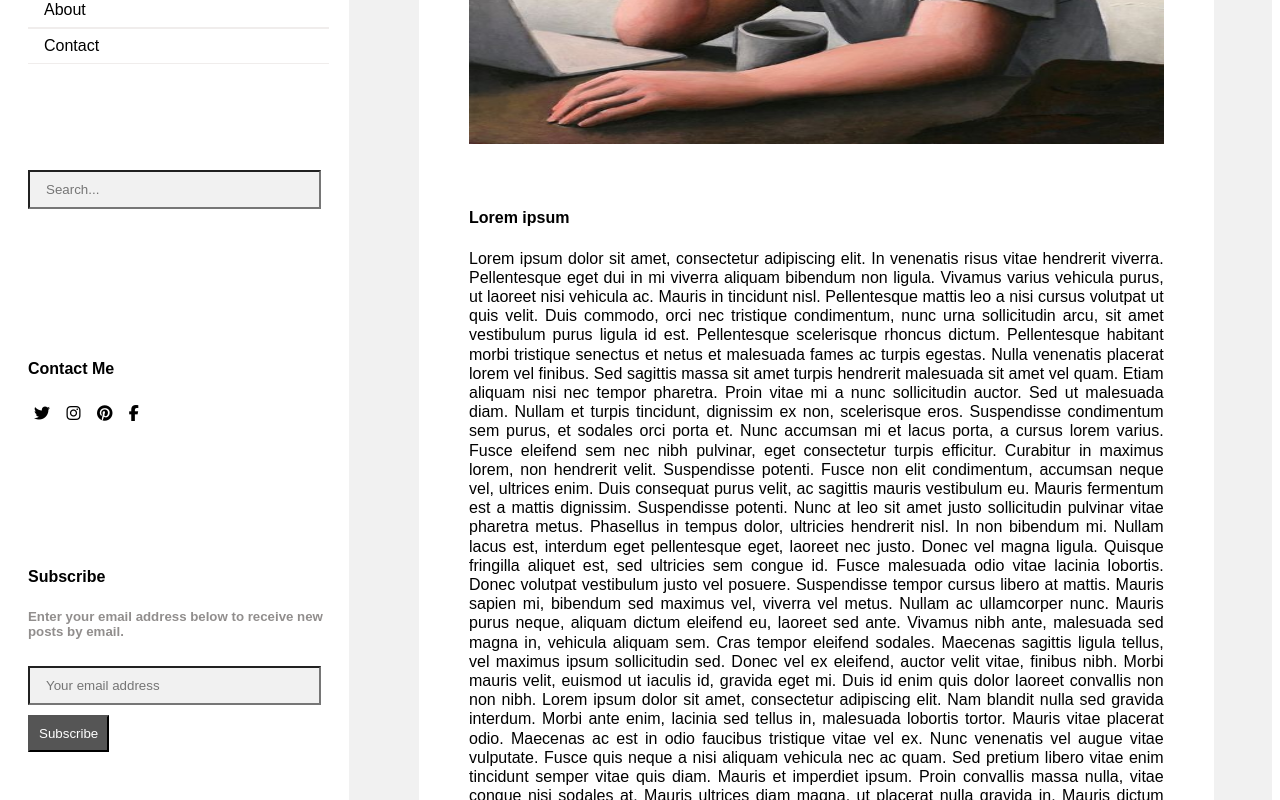
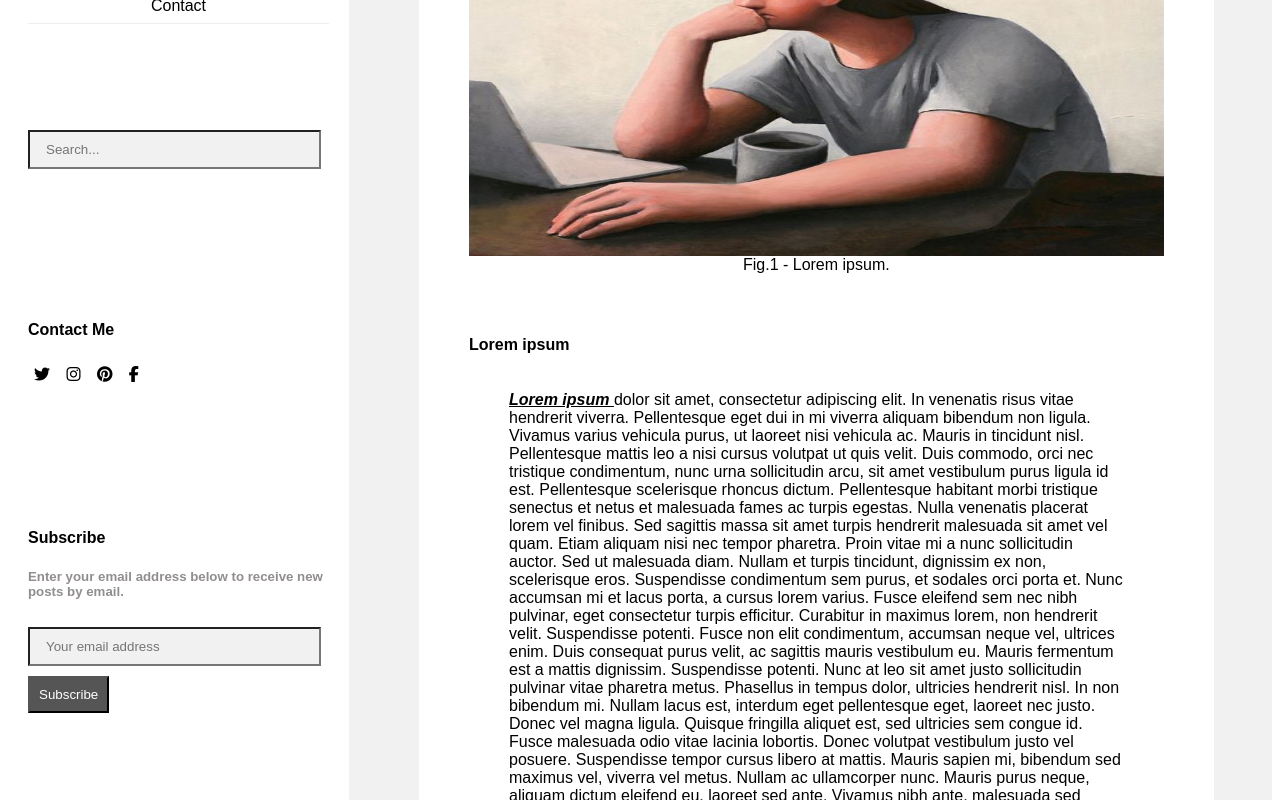
Before and after one commit to Reemfalah/PersonalBlog, a plain HTML site: page article.html in a window 1280 px wide. Shown: the part 240-1040 px from the top of the page. Drawn offline with Linux system fonts and the light colour scheme.

Commit message:
add missing requirement

```diff
--- a/article.html
+++ b/article.html
@@ -1,10 +1,9 @@
 <!DOCTYPE html>
 <html lang="en">
-
     <head>
-    <meta charset="UTF-8">
-    <meta name="viewport" content="width=device-width, initial-scale=1.0">
-    <link rel="stylesheet" href="css/style.css">
+        <meta charset="UTF-8" />
+        <meta name="viewport" content="width=device-width, initial-scale=1.0" />
+        <link rel="stylesheet" href="css/style.css" />
         <script src="https://kit.fontawesome.com/59e2805d8e.js" crossorigin="anonymous"></script>
 
         <title>Space - Reem's Blog</title>
@@ -12,40 +11,36 @@
 
     <body>
         <header>
-    </header>
-    <section>
-
-        <nav>
             <a class="Blogname" href="index.html">
                 <h1>Space</h1>
             </a>
             <h6 class="headtext">Reem Alharbi Blog</h6>
-            <ul>
+        </header>
+
+        <section class="section">
+            <nav>
+                <ul id="menu">
                     <li><a href="index.html">Home</a></li>
                     <li><a href="about.html">About</a></li>
                     <li><a href="contact.html">Contact </a></li>
                 </ul>
 
-            <input type="text" id="fname" name="fname" placeholder="Search..." size="30">
+                <input type="text" id="fname" name="fname" placeholder="Search..." size="30" />
                 <h4><span>Contact Me</span></h4>
                 <i><a class="fa fa-twitter icon" href="https://twitter.com"></a></i>
                 <i><a class="fa fa-instagram icon" href="https://www.instagram.com"></a></i>
                 <i><a class="fa fa-pinterest icon" href="https://www.pinterest.com"></a></i>
                 <i><a class="fa fa-facebook icon" href="https://www.facebook.com"></a></i>
 
-
-
                 <h4>Subscribe</h4>
-            <h5 class="textColor">Enter your email address below to receive new posts by email.</h5>
-            <input type="text" id="fnam" name="fnam" placeholder="Your email address" size="30"></br>
-
+                <h5 class="textColor">
+                    Enter your email address below to receive new posts by email.
+                </h5>
+                <input type="text" id="fnam" name="fnam" placeholder="Your email address" size="30" />
 
                 <a href="#">
                     <button class="Subscribe">Subscribe</button>
                 </a>
-
-
-
 
                 <h4>Latest posts</h4>
 
@@ -56,9 +51,9 @@
                         <li><a href="article.html">lorem ipsum </a></li>
                     </ul>
 
-                <br /> <br />
+                    <br />
+                    <br />
                     <h4>Archives</h4>
-
 
                     <select id="Month" name="Month">
                         <option value="Choose a Month">Choose a Month</option>
@@ -73,73 +68,43 @@
                         <option value="October">October</option>
                         <option value="November">November</option>
                         <option value="December">December</option>
-
                     </select>
                 </form>
-
             </nav>
 
             <article>
                 <div class="column">
-                <img src="IMG_0016.jpg" alt="Man With Coffee">
+                    <img src="images/IMG_0016.jpg" alt="Man With Coffee" />
+                    <figcaption>Fig.1 - Lorem ipsum.</figcaption>
                     <h4>Lorem ipsum</h4>
-                <p>Lorem ipsum dolor sit amet, consectetur adipiscing elit. In venenatis risus vitae hendrerit viverra.
-                    Pellentesque eget dui in mi viverra aliquam bibendum non ligula. Vivamus varius vehicula purus, ut
-                    laoreet nisi vehicula ac. Mauris in tincidunt nisl. Pellentesque mattis leo a nisi cursus volutpat
-                    ut quis velit. Duis commodo, orci nec tristique condimentum, nunc urna sollicitudin arcu, sit amet
-                    vestibulum purus ligula id est. Pellentesque scelerisque rhoncus dictum. Pellentesque habitant morbi
-                    tristique senectus et netus et malesuada fames ac turpis egestas. Nulla venenatis placerat lorem vel
-                    finibus. Sed sagittis massa sit amet turpis hendrerit malesuada sit amet vel quam. Etiam aliquam
-                    nisi nec tempor pharetra.
-
-                    Proin vitae mi a nunc sollicitudin auctor. Sed ut malesuada diam. Nullam et turpis tincidunt,
-                    dignissim ex non, scelerisque eros. Suspendisse condimentum sem purus, et sodales orci porta et.
-                    Nunc accumsan mi et lacus porta, a cursus lorem varius. Fusce eleifend sem nec nibh pulvinar, eget
-                    consectetur turpis efficitur. Curabitur in maximus lorem, non hendrerit velit. Suspendisse potenti.
-                    Fusce non elit condimentum, accumsan neque vel, ultrices enim. Duis consequat purus velit, ac
-                    sagittis mauris vestibulum eu. Mauris fermentum est a mattis dignissim. Suspendisse potenti. Nunc at
-                    leo sit amet justo sollicitudin pulvinar vitae pharetra metus. Phasellus in tempus dolor, ultricies
-                    hendrerit nisl. In non bibendum mi. Nullam lacus est, interdum eget pellentesque eget, laoreet nec
-                    justo.
-
-                    Donec vel magna ligula. Quisque fringilla aliquet est, sed ultricies sem congue id. Fusce malesuada
-                    odio vitae lacinia lobortis. Donec volutpat vestibulum justo vel posuere. Suspendisse tempor cursus
-                    libero at mattis. Mauris sapien mi, bibendum sed maximus vel, viverra vel metus. Nullam ac
-                    ullamcorper nunc.
-
-                    Mauris purus neque, aliquam dictum eleifend eu, laoreet sed ante. Vivamus nibh ante, malesuada sed
-                    magna in, vehicula aliquam sem. Cras tempor eleifend sodales. Maecenas sagittis ligula tellus, vel
-                    maximus ipsum sollicitudin sed. Donec vel ex eleifend, auctor velit vitae, finibus nibh. Morbi
-                    mauris velit, euismod ut iaculis id, gravida eget mi. Duis id enim quis dolor laoreet convallis non
-                    non nibh. Lorem ipsum dolor sit amet, consectetur adipiscing elit. Nam blandit nulla sed gravida
-                    interdum.
-
-                    Morbi ante enim, lacinia sed tellus in, malesuada lobortis tortor. Mauris vitae placerat odio.
-                    Maecenas ac est in odio faucibus tristique vitae vel ex. Nunc venenatis vel augue vitae vulputate.
-                    Fusce quis neque a nisi aliquam vehicula nec ac quam. Sed pretium libero vitae enim tincidunt semper
-                    vitae quis diam. Mauris et imperdiet ipsum.
-
-                    Proin convallis massa nulla, vitae congue nisi sodales at. Mauris ultrices diam magna, ut placerat
-                    nulla gravida in. Mauris dictum urna vel eros iaculis efficitur. Nulla facilisi. In vehicula enim
-                    lorem, eget placerat orci sollicitudin et. Curabitur id nibh non tortor tempus mollis. Proin at nunc
-                    porttitor, sagittis augue at, pulvinar mi. Sed in nisi fringilla, tristique elit sit amet, placerat
-                    est. Nullam eu mauris est. Vestibulum id nisl ut ante tristique congue vel quis est. Aliquam
-                    consequat, mauris at pretium pellentesque, leo tellus tristique elit, quis interdum arcu est a
-                    massa. Nam commodo mi nec ex ultricies facilisis. Praesent id convallis ligula. Maecenas id aliquam
-                    lorem. Nunc in lobortis eros. Praesent massa tellus, ultrices nec nisl hendrerit, elementum
-                    imperdiet magna.
-
-                    Pellentesque habitant morbi tristique senectus et netus et malesuada fames ac turpis egestas.</p>
-
-
+                    <blockquote cite="https://www.lipsum.com/">
+                        <b>
+                            <u><em>Lorem ipsum </em></u>
+                        </b>
+                        dolor sit amet, consectetur adipiscing elit. In venenatis risus vitae hendrerit viverra. Pellentesque eget dui in mi viverra aliquam bibendum non ligula. Vivamus varius vehicula purus, ut laoreet nisi vehicula ac.
+                        Mauris in tincidunt nisl. Pellentesque mattis leo a nisi cursus volutpat ut quis velit. Duis commodo, orci nec tristique condimentum, nunc urna sollicitudin arcu, sit amet vestibulum purus ligula id est. Pellentesque
+                        scelerisque rhoncus dictum. Pellentesque habitant morbi tristique senectus et netus et malesuada fames ac turpis egestas. Nulla venenatis placerat lorem vel finibus. Sed sagittis massa sit amet turpis hendrerit
+                        malesuada sit amet vel quam. Etiam aliquam nisi nec tempor pharetra. Proin vitae mi a nunc sollicitudin auctor. Sed ut malesuada diam. Nullam et turpis tincidunt, dignissim ex non, scelerisque eros. Suspendisse
+                        condimentum sem purus, et sodales orci porta et. Nunc accumsan mi et lacus porta, a cursus lorem varius. Fusce eleifend sem nec nibh pulvinar, eget consectetur turpis efficitur. Curabitur in maximus lorem, non
+                        hendrerit velit. Suspendisse potenti. Fusce non elit condimentum, accumsan neque vel, ultrices enim. Duis consequat purus velit, ac sagittis mauris vestibulum eu. Mauris fermentum est a mattis dignissim. Suspendisse
+                        potenti. Nunc at leo sit amet justo sollicitudin pulvinar vitae pharetra metus. Phasellus in tempus dolor, ultricies hendrerit nisl. In non bibendum mi. Nullam lacus est, interdum eget pellentesque eget, laoreet nec
+                        justo. Donec vel magna ligula. Quisque fringilla aliquet est, sed ultricies sem congue id. Fusce malesuada odio vitae lacinia lobortis. Donec volutpat vestibulum justo vel posuere. Suspendisse tempor cursus libero at
+                        mattis. Mauris sapien mi, bibendum sed maximus vel, viverra vel metus. Nullam ac ullamcorper nunc. Mauris purus neque, aliquam dictum eleifend eu, laoreet sed ante. Vivamus nibh ante, malesuada sed magna in, vehicula
+                        aliquam sem. Cras tempor eleifend sodales. Maecenas sagittis ligula tellus, vel maximus ipsum sollicitudin sed. Donec vel ex eleifend, auctor velit vitae, finibus nibh. Morbi mauris velit, euismod ut iaculis id,
+                        gravida eget mi. Duis id enim quis dolor laoreet convallis non non nibh. Lorem ipsum dolor sit amet, consectetur adipiscing elit. Nam blandit nulla sed gravida interdum. Morbi ante enim, lacinia sed tellus in,
+                        malesuada lobortis tortor. Mauris vitae placerat odio. Maecenas ac est in odio faucibus tristique vitae vel ex. Nunc venenatis vel augue vitae vulputate. Fusce quis neque a nisi aliquam vehicula nec ac quam. Sed
+                        pretium libero vitae enim tincidunt semper vitae quis diam. Mauris et imperdiet ipsum. Proin convallis massa nulla, vitae congue nisi sodales at. Mauris ultrices diam magna, ut placerat nulla gravida in. Mauris
+                        dictum urna vel eros iaculis efficitur. Nulla facilisi. In vehicula enim lorem, eget placerat orci sollicitudin et. Curabitur id nibh non tortor tempus mollis. Proin at nunc porttitor, sagittis augue at, pulvinar mi.
+                        Sed in nisi fringilla, tristique elit sit amet, placerat est. Nullam eu mauris est. Vestibulum id nisl ut ante tristique congue vel quis est. Aliquam consequat, mauris at pretium pellentesque, leo tellus tristique
+                        elit, quis interdum arcu est a massa. Nam commodo mi nec ex ultricies facilisis. Praesent id convallis ligula. Maecenas id aliquam lorem. Nunc in lobortis eros. Praesent massa tellus, ultrices nec nisl hendrerit,
+                        elementum imperdiet magna. Pellentesque habitant morbi tristique senectus et netus et malesuada fames ac turpis egestas.
+                    </blockquote>
                 </div>
-
             </article>
         </section>
 
         <footer>
-        <sapn>© 2020 Reem Alharbi Blog</span>
+            <h6>© 2020 Reem Alharbi Blog</h6>
         </footer>
     </body>
-
 </html>
--- /dev/null
+++ b/css/article.css
@@ -0,0 +1,13 @@
+article {
+    -webkit-flex: 3;
+    -ms-flex: 3;
+    flex: 3;
+    background-color: #f1f1f1;
+    padding: 10px;
+    display: flexbox;
+}
+article img {
+    max-width: 100%;
+    width: 800px;
+    max-height: 366px;
+}
--- /dev/null
+++ b/css/footer.css
@@ -0,0 +1,8 @@
+footer {
+  background-color: #f1f1f1;
+  color: #918e8d;
+  text-align: center;
+  padding: 10px 10px 10px 100px;
+  margin-left: 10px;
+  font-size: 20px;
+}
--- /dev/null
+++ b/css/menu.css
@@ -0,0 +1,19 @@
+li {
+  border-top: 1px solid #f0edec;
+  border-bottom: 1px solid #f0edec;
+}
+li a {
+  display: block;
+  color: #000;
+  padding: 8px 16px;
+  text-decoration: none;
+}
+li a:hover {
+  color: #918e8d;
+}
+#menu {
+  list-style-type: none;
+  padding: 0;
+  display: grid;
+  text-align: center;
+}
--- a/css/style.css
+++ b/css/style.css
@@ -1,12 +1,18 @@
+@import "header.css";
+@import "article.css";
+@import "footer.css";
+@import "menu.css";
+
 * {
     box-sizing: border-box;
 }
 
 body {
     font-family: Arial, Helvetica, sans-serif;
+    display: -moz-grid;
 }
 
-section {
+.section {
     display: -webkit-flex;
     display: flex;
 }
@@ -17,29 +23,19 @@ nav {
     flex: 1;
     background-color: #ffffff;
     padding: 20px;
+    display: -ms-flexbox;
 }
-
 nav ul {
     list-style-type: none;
     padding: 0;
 }
 
-article {
-  -webkit-flex: 3;
-  -ms-flex: 3;
-  flex: 3;
-  background-color: #f1f1f1;
-  padding: 10px;
-}
-article img {
-  max-width: 100%;
-  width: 800px;
-  max-height: 366px;
+figcaption {
+    text-align: center;
 }
 .readMoreLink {
     text-decoration: underline;
     color: blue;
-
 }
 p {
     line-height: 120%;
@@ -50,30 +46,17 @@ p {
     width: 88%;
     padding: 0px 50px 50px 50px;
     background-color: white;
+    display: grid;
 }
 
 .headtext {
     color: #918e8d;
-  margin-bottom: 90px;
 }
-li {
-  border-top: 1px solid #f0edec;
-  border-bottom: 1px solid #f0edec;
-}
-li a {
-  display: block;
-  color: #000;
-  padding: 8px 16px;
-  text-decoration: none;
-}
-li a:hover {
-  color: #918e8d;
-}
+
 #fname {
     padding: 10px 16px;
-  margin-top: 90px;
+    margin: 90px 0;
     background-color: #f1f1f1;
-  margin-bottom: 90px;
     color: #918e8d;
 }
 .icon {
@@ -82,6 +65,7 @@ li a:hover {
     padding: 6px;
     margin-bottom: 80px;
     color: black;
+    display: flex;
 }
 
 .icon:hover {
@@ -117,9 +101,6 @@ h4 {
 a {
     text-decoration: none;
 }
-footer {
-  background-color: #f1f1f1;
-  padding: 10px;
+header {
     text-align: center;
-  color: #918e8d;
 }
```
Also changed, not shown: about.html (+28 -46 lines), contact.html (+25 -50 lines), index.html (+35 -48 lines), images/IMG_0015.JPG (renamed from IMG_0015.JPG), images/IMG_0016.jpg (renamed from IMG_0016.jpg). Lines whose indentation alone changed are shown as unchanged.
